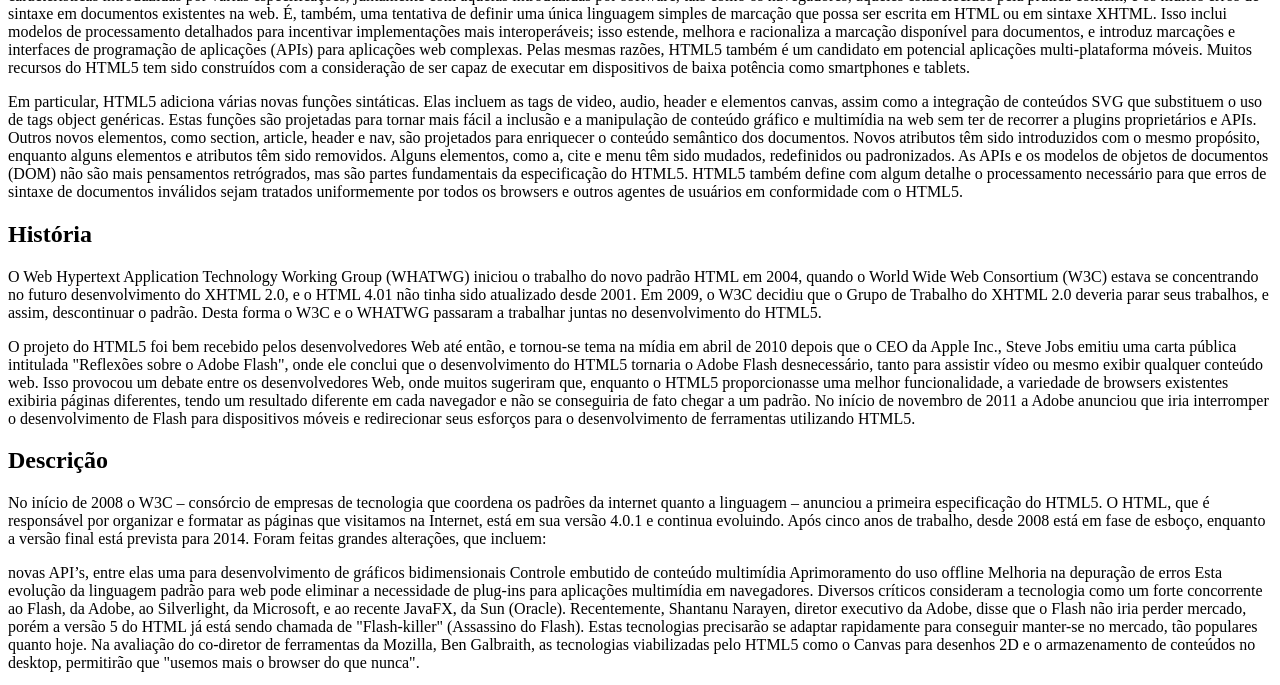
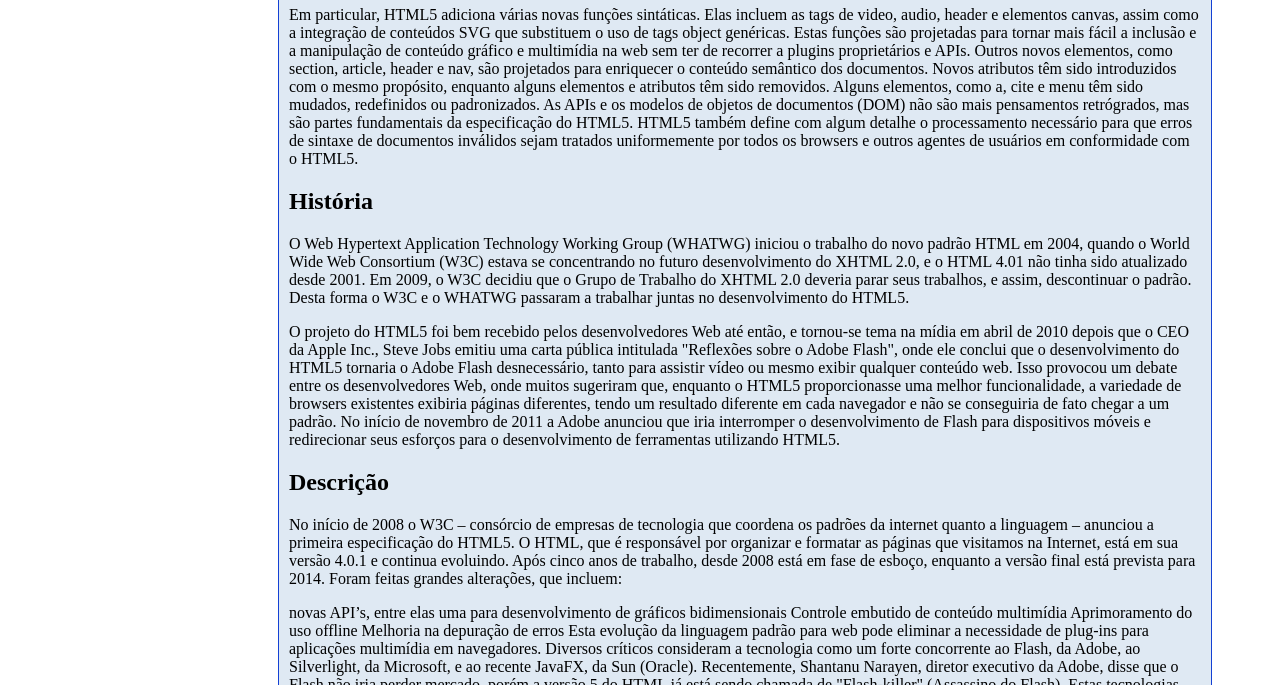
Before and after one commit to JhonatanRicardo/projeto_final_via-certa, a plain HTML site: page index.html in a window 1280 px wide. Shown: the part 680-1365 px from the top of the page. Drawn offline with Linux system fonts and the light colour scheme.

Commit message:
Update index.html

```diff
--- a/index.html
+++ b/index.html
@@ -5,7 +5,7 @@
     <meta charset="UTF-8">
     <meta name="viewport" content="width=device-width, initial-scale=1.0">
     <title>projeto final</title>
-    <link rel="stylesheet" href="projeto.css" type="text/css">
+    <link rel="stylesheet" href="index.css" type="text/css">
 </head>
 
 <body>
```
